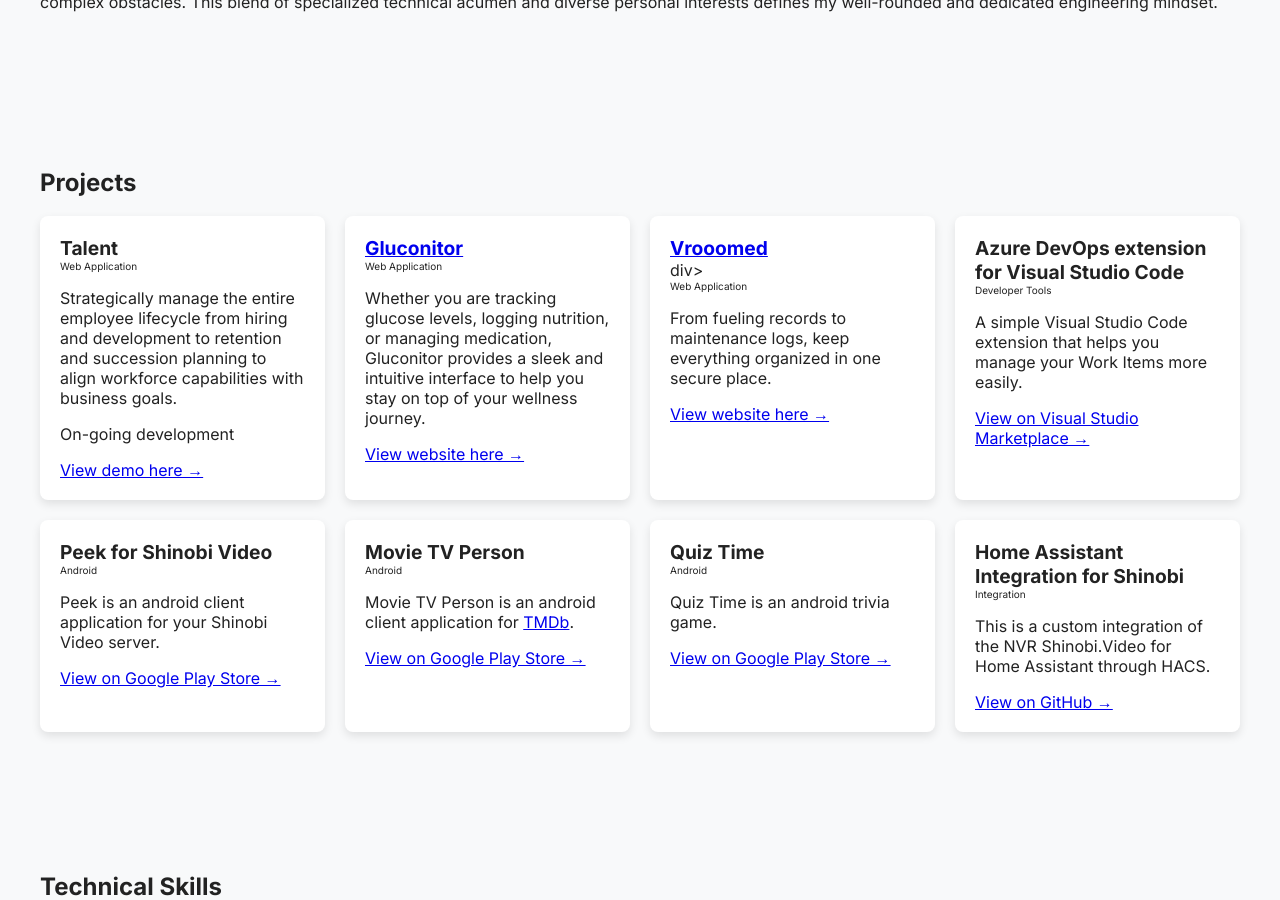
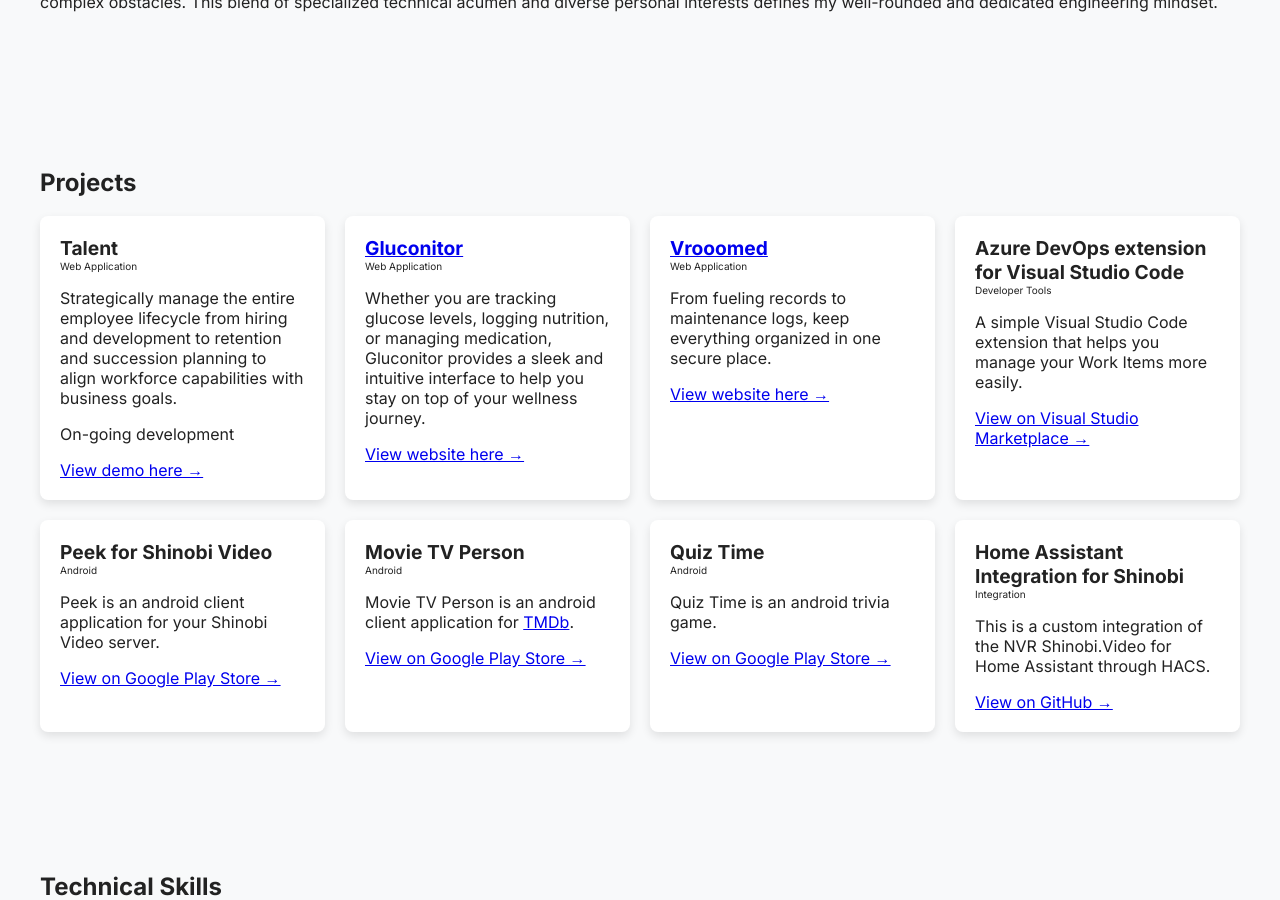
Before and after one commit to allensandiego/page, a Jekyll site: the page built from index.html, in a window 1280 px wide and 900 px high, scrolled down 838 px. Built offline with Jekyll 4.4.1, drawn with Linux system fonts in a browser that asks for light colours; a script that is not in the unit is left out.

Commit message:
fix: Fix typo

```diff
--- a/index.html
+++ b/index.html
@@ -66,7 +66,7 @@
             </div>
 
             <div class="project-card" style="cursor: pointer;">
-                <div class="project-card-title"><a href="./vrooomed">Vrooomed</a></div>div>
+                <div class="project-card-title"><a href="./vrooomed">Vrooomed</a></div>
                 <div class="project-card-subtitle">Web Application</div>
                 <p>From fueling records to maintenance logs, keep everything organized in one secure place.
                 </p>
```
